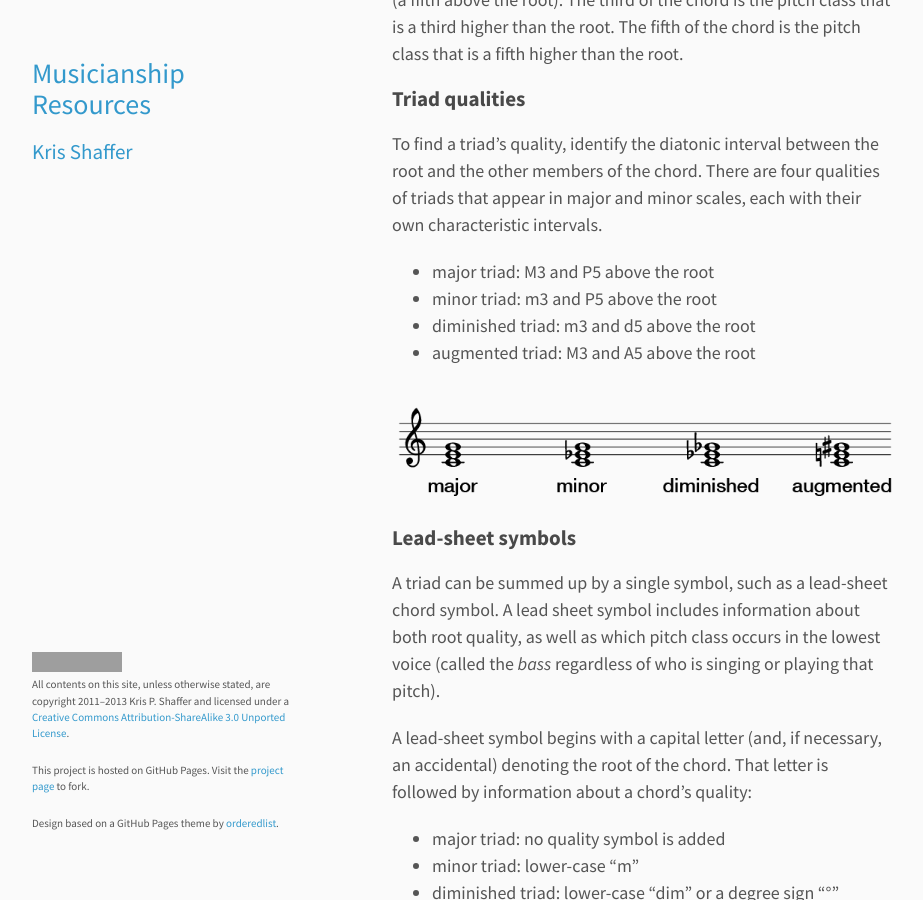
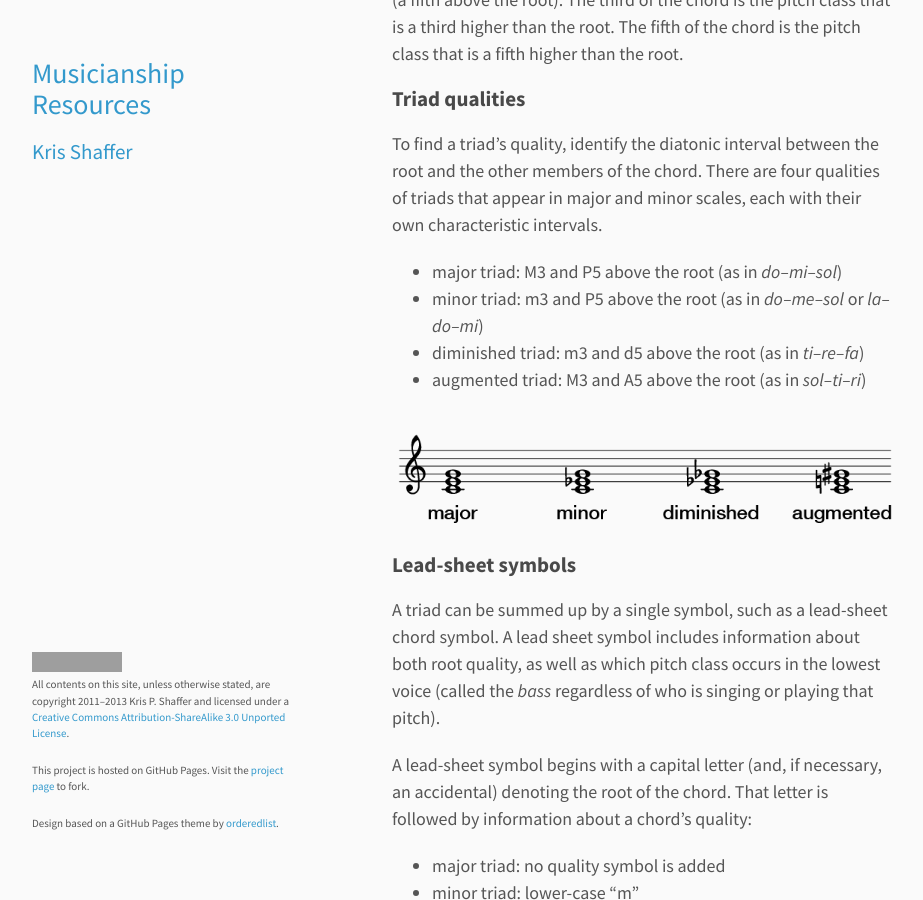
Before and after one commit to kshaffer/musicianship, a Jekyll site: the page built from triads.md, in a window 1280 px wide and 900 px high, scrolled down 1988 px. Shown: the whole window, without its empty margins (178-1101 px from the left). Built offline with Jekyll 4.4.1, drawn with Linux system fonts in a browser that asks for light colours; Markdown is read by kramdown in place of the engine named in the settings; grey boxes are pictures that could not be loaded.

Commit message:
added common solfege to triad defs

```diff
--- a/triads.md
+++ b/triads.md
@@ -36,10 +36,10 @@ Once you know the root, you can identify the other notes as the *third* of the c
 
 To find a triad’s quality, identify the diatonic interval between the root and the other members of the chord. There are four qualities of triads that appear in major and minor scales, each with their own characteristic intervals.
 
--   major triad: M3 and P5 above the root
--   minor triad: m3 and P5 above the root
--   diminished triad: m3 and d5 above the root
--   augmented triad: M3 and A5 above the root
+-   major triad: M3 and P5 above the root (as in *do–mi–sol*)
+-   minor triad: m3 and P5 above the root (as in *do–me–sol* or *la–do–mi*)
+-   diminished triad: m3 and d5 above the root (as in *ti–re–fa*)
+-   augmented triad: M3 and A5 above the root (as in *sol–ti–ri*)
 
 ![Four qualities of triads.][triads]
 
```
Also changed, not shown: 1 other file.
